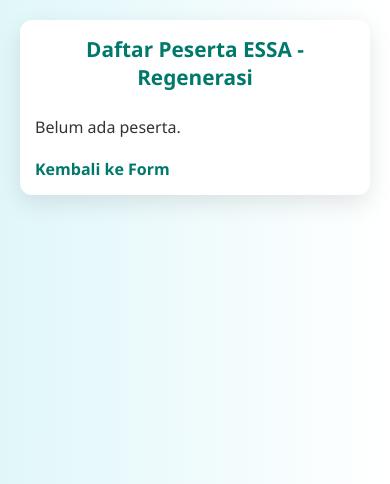
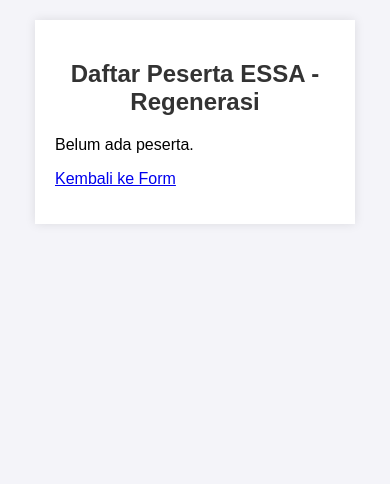
Before and after one commit to eshakae/ESSA, a PHP site: page /peserta.php in a window 390 px wide. Shown: the top 484 px of the page. Run offline with PHP 8.4, Linux system fonts and the light colour scheme.

Commit message:
Update style.css

```diff
--- a/style.css
+++ b/style.css
@@ -1,164 +1,64 @@
-/* Reset default */
-* {
-    box-sizing: border-box;
+body {
+    font-family: Arial, sans-serif;
+    background-color: #f4f4f9;
     margin: 0;
-    padding: 0;
-}
-
-body {
-    font-family: 'Segoe UI', sans-serif;
-    background: linear-gradient(to right, #e0f7fa, #ffffff);
     padding: 20px;
-    color: #333;
 }
 
 .container {
-    max-width: 700px;
+    width: 80%;
     margin: 0 auto;
     background: white;
-    border-radius: 12px;
-    padding: 30px;
-    box-shadow: 0 8px 24px rgba(0, 0, 0, 0.1);
+    padding: 20px;
+    box-shadow: 0 0 10px rgba(0, 0, 0, 0.1);
 }
 
 h2 {
     text-align: center;
-    margin-bottom: 25px;
-    color: #00796b;
+    color: #333;
+}
+
+form {
+    margin-top: 20px;
 }
 
 label {
-    font-weight: bold;
-    margin-top: 10px;
     display: block;
-    margin-bottom: 5px;
+    margin: 10px 0 5px;
 }
 
-input[type="text"],
-input[type="email"],
-select {
+input, select, button {
     width: 100%;
     padding: 10px;
-    border: 1px solid #bbb;
-    border-radius: 6px;
-    margin-bottom: 15px;
-    font-size: 1em;
+    margin: 5px 0 15px;
+    border: 1px solid #ccc;
+    border-radius: 5px;
 }
 
 button {
-    width: 100%;
-    padding: 12px;
-    background-color: #00796b;
+    background-color: #4CAF50;
     color: white;
-    border: none;
-    border-radius: 8px;
-    font-size: 1em;
     cursor: pointer;
-    transition: background-color 0.3s ease;
 }
 
 button:hover {
-    background-color: #004d40;
-}
-
-a {
-    display: inline-block;
-    margin-top: 20px;
-    text-align: center;
-    color: #00796b;
-    text-decoration: none;
-    font-weight: bold;
-}
-
-a:hover {
-    text-decoration: underline;
-}
-
-.error, .success {
-    padding: 10px;
-    border-radius: 6px;
-    margin-bottom: 15px;
-    font-weight: bold;
-}
-
-.error {
-    background-color: #ffebee;
-    color: #c62828;
-}
-
-.success {
-    background-color: #e8f5e9;
-    color: #2e7d32;
+    background-color: #45a049;
 }
 
 table {
     width: 100%;
     border-collapse: collapse;
-    margin-top: 20px;
-    border-radius: 6px;
-    overflow: hidden;
+}
+
+table, th, td {
+    border: 1px solid #ddd;
+}
+
+th, td {
+    padding: 10px;
+    text-align: left;
 }
 
 th {
-    background-color: #00796b;
-    color: white;
-    padding: 12px;
-    text-align: left;
+    background-color: #f4f4f4;
 }
-
-td {
-    background-color: #f9f9f9;
-    padding: 10px;
-    border-bottom: 1px solid #ddd;
-}
-
-/* Media Queries for Responsiveness */
-@media only screen and (max-width: 768px) {
-    /* For tablet and mobile devices */
-    .container {
-        padding: 20px;
-        max-width: 100%;
-    }
-
-    button {
-        font-size: 1.1em;
-    }
-
-    input[type="text"],
-    input[type="email"],
-    select {
-        padding: 12px;
-        font-size: 1.1em;
-    }
-
-    h2 {
-        font-size: 1.5em;
-    }
-}
-
-@media only screen and (max-width: 480px) {
-    /* For very small screens like smartphones */
-    .container {
-        padding: 15px;
-    }
-
-    h2 {
-        font-size: 1.3em;
-    }
-
-    button {
-        font-size: 1.2em;
-        padding: 14px;
-    }
-
-    input[type="text"],
-    input[type="email"],
-    select {
-        padding: 14px;
-        font-size: 1.2em;
-    }
-
-    table {
-        font-size: 0.9em;
-    }
-}
```
